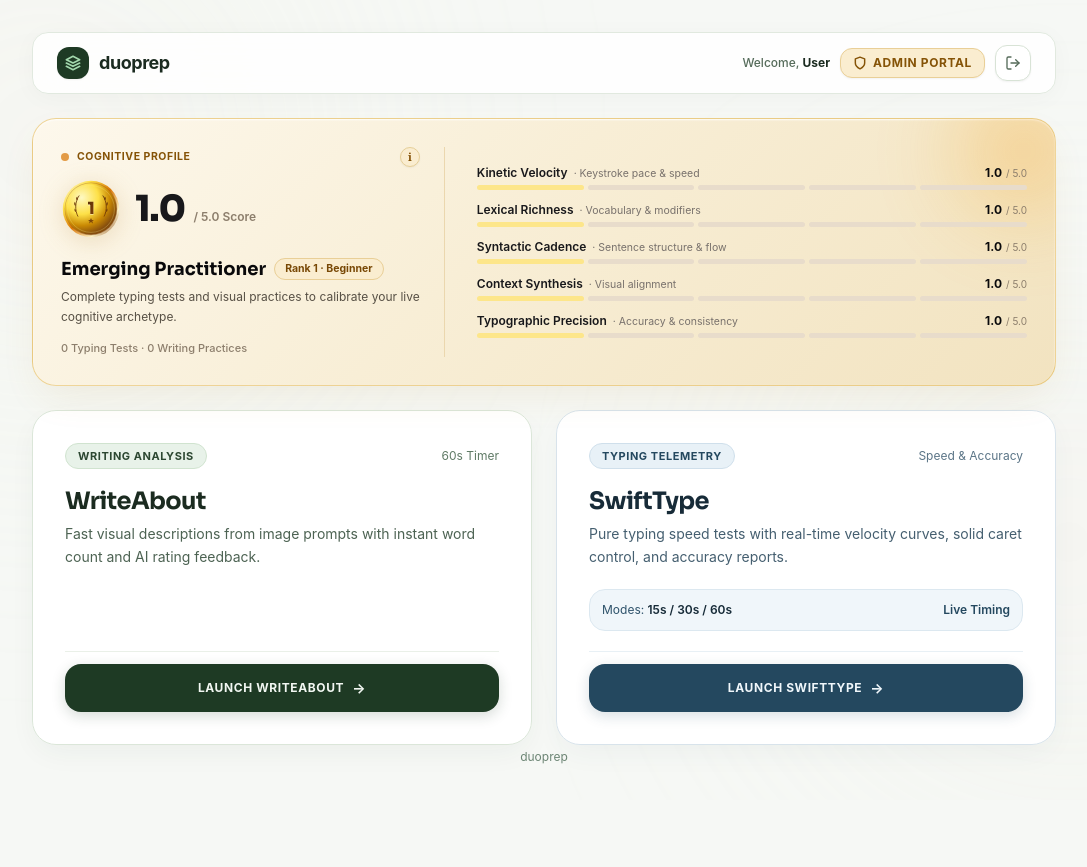
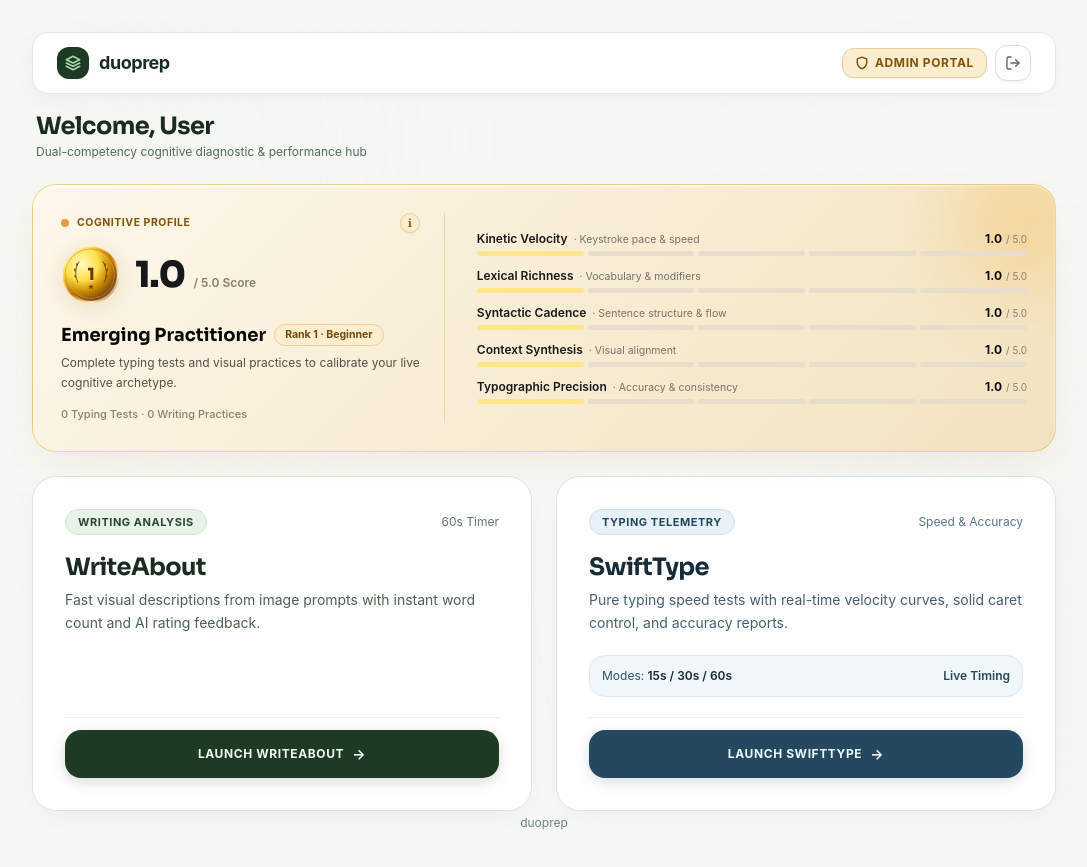
Before and after one commit to ahmad-beyond-limits/WriteAbout, a Next.js app in the folder apps/web/: page /hub in a window 1280 px wide. Shown: the whole page, without its empty margins (96-1183 px from the left). Before the commit the page ends 801 px from the top, so only its background shows below. Built offline with nearby package versions, Linux system fonts and the light colour scheme; no server answers; sample sign-in values are in the browser's storage; a web font is replaced by a local one.

Commit message:
fix: relocate user greeting from inside nav bar to right after nav bar across all pages

```diff
--- a/apps/web/src/app/admin/page.tsx
+++ b/apps/web/src/app/admin/page.tsx
@@ -287,9 +287,6 @@ export default function AdminPortalPage() {
           </div>
 
           <div className="flex items-center gap-3">
-            <span className="text-xs text-[#556b5a] font-medium hidden md:inline">
-              Welcome, Administrator <strong className="text-[#1b2b20]">{currentUser?.lastName || currentUser?.username}</strong>
-            </span>
             <Link
               href="/hub"
               className="px-3.5 py-1.5 rounded-full bg-white border border-[#d8e3d6] hover:bg-[#edf4ed] text-[#2c4731] text-xs font-semibold tracking-wider transition-all shadow-xs flex items-center gap-1.5"
@@ -316,6 +313,26 @@ export default function AdminPortalPage() {
             </button>
           </div>
         </header>
+
+        {/* ── Admin Greeting Just After Nav Bar ── */}
+        <div className="flex flex-col sm:flex-row sm:items-center justify-between gap-1 px-1 -mt-1 sm:-mt-2">
+          <div>
+            <h1 className="text-xl sm:text-2xl font-bold tracking-tight text-[#1b2b20] font-['Sora',sans-serif]">
+              Welcome, Administrator {(() => {
+                const target = currentUser?.lastName || currentUser?.username;
+                if (target && target.trim()) {
+                  const parts = target.trim().split(/\s+/);
+                  const last = parts[parts.length - 1];
+                  return last.charAt(0).toUpperCase() + last.slice(1);
+                }
+                return 'Admin';
+              })()}
+            </h1>
+            <p className="text-xs text-[#556b5a] mt-0.5">
+              Platform user directory, security permissions, and telemetry monitoring
+            </p>
+          </div>
+        </div>
 
         {/* ── Metric Summary Cards ── */}
         <section className="grid grid-cols-2 lg:grid-cols-4 gap-3 sm:gap-4">
--- a/apps/web/src/app/hub/page.tsx
+++ b/apps/web/src/app/hub/page.tsx
@@ -337,11 +337,7 @@ export default function HubPage() {
             </span>
           </Link>
 
-          <div className="flex items-center gap-2 sm:gap-2.5">
-            <span className="text-xs text-[#556b5a] font-medium hidden sm:inline">
-              Welcome, <strong className="text-[#1b2b20]">{user?.lastName || user?.username}</strong>
-            </span>
-
+          <div className="flex items-center gap-2">
             {(user?.role === 'admin' || user?.username?.toLowerCase() === 'muhammad ahmad') && (
               <Link
                 href="/admin"
@@ -367,6 +363,26 @@ export default function HubPage() {
             </button>
           </div>
         </header>
+
+        {/* ── User Greeting Just After Nav Bar ── */}
+        <div className="flex flex-col sm:flex-row sm:items-center justify-between gap-1 px-1 -mt-1 sm:-mt-2">
+          <div>
+            <h1 className="text-xl sm:text-2xl font-bold tracking-tight text-[#1b2b20] font-['Sora',sans-serif]">
+              Welcome, {(() => {
+                if (user?.lastName && user.lastName.trim()) return user.lastName.trim();
+                if (user?.username) {
+                  const parts = user.username.trim().split(/\s+/);
+                  const last = parts[parts.length - 1];
+                  return last.charAt(0).toUpperCase() + last.slice(1);
+                }
+                return 'Member';
+              })()}
+            </h1>
+            <p className="text-xs text-[#556b5a] mt-0.5">
+              Dual-competency cognitive diagnostic & performance hub
+            </p>
+          </div>
+        </div>
 
         {/* ── Premium Golden-Obsidian Cognitive Ranking Card ── */}
         <section
--- a/apps/web/src/app/page.tsx
+++ b/apps/web/src/app/page.tsx
@@ -74,10 +74,7 @@ export default function LandingPage() {
             </Link>
             <span className="hidden md:block w-px h-3.5 bg-[#dbe5da]" />
             {user ? (
-              <div className="flex items-center gap-2 sm:gap-3">
-                <span className="text-xs text-[#556b5a] font-medium hidden lg:inline">
-                  Welcome, <strong className="text-[#1b2b20]">{user.lastName || user.username}</strong>
-                </span>
+              <div className="flex items-center gap-2">
                 {(user.role === 'admin' || user.username?.toLowerCase() === 'muhammad ahmad') && (
                   <Link
                     href="/admin"
--- a/apps/web/src/app/swifttype/page.tsx
+++ b/apps/web/src/app/swifttype/page.tsx
@@ -157,11 +157,6 @@ function SwiftTypeDashboard({
           </div>
 
           <div className="flex items-center gap-3">
-            {userLastName && (
-              <span className="text-xs text-[#556b5a] font-medium hidden sm:inline">
-                Welcome, <strong className="text-[#1b2b20]">{userLastName}</strong>
-              </span>
-            )}
             <button
               onClick={onStartTest}
               className="px-5 py-2 rounded-2xl bg-[#1e3a24] hover:bg-[#162d1c] text-[#f2f7f2] text-xs font-bold uppercase tracking-wider transition-all shadow-[0_4px_14px_rgba(30,58,36,0.18)] flex items-center gap-2 cursor-pointer"
@@ -171,6 +166,25 @@ function SwiftTypeDashboard({
             </button>
           </div>
         </header>
+
+        {/* ── User Greeting Just After Nav Bar ── */}
+        <div className="flex flex-col sm:flex-row sm:items-center justify-between gap-1 px-1 -mt-1 sm:-mt-2">
+          <div>
+            <h1 className="text-xl sm:text-2xl font-bold tracking-tight text-[#0f172a] font-['Sora',sans-serif]">
+              Welcome, {(() => {
+                if (userLastName && userLastName.trim()) {
+                  const parts = userLastName.trim().split(/\s+/);
+                  const last = parts[parts.length - 1];
+                  return last.charAt(0).toUpperCase() + last.slice(1);
+                }
+                return 'Typist';
+              })()}
+            </h1>
+            <p className="text-xs text-[#64748b] mt-0.5">
+              SwiftType Real-Time Kinetic Typing & Velocity Analytics
+            </p>
+          </div>
+        </div>
 
         {/* ── Key Telemetry Cards (6 Diagnostic Modules) ── */}
         <div className="grid grid-cols-2 md:grid-cols-3 lg:grid-cols-6 gap-3.5">
--- a/apps/web/src/app/write-about/page.tsx
+++ b/apps/web/src/app/write-about/page.tsx
@@ -150,11 +150,6 @@ function InsightsScreen({
           </div>
         </div>
         <div style={{ display: 'flex', gap: '0.85rem', alignItems: 'center' }}>
-          {(lastName || username) && (
-            <span style={{ fontSize: '13px', color: '#556b5a', fontWeight: 500, marginRight: '4px' }}>
-              Welcome, <strong style={{ color: '#1b2b20' }}>{lastName || username}</strong>
-            </span>
-          )}
           {(role === 'admin' || username?.toLowerCase() === 'muhammad ahmad') && (
             <Link
               href="/admin"
@@ -195,6 +190,27 @@ function InsightsScreen({
       </nav>
 
       <div className="insights-content">
+        {/* ── User Greeting Just After Nav Bar ── */}
+        <div style={{ marginBottom: '1.25rem' }}>
+          <h1 style={{ fontSize: '1.45rem', fontWeight: 700, color: '#1b2b20', margin: 0, fontFamily: "'Sora', sans-serif" }}>
+            Welcome, {(() => {
+              if (lastName && lastName.trim()) {
+                const parts = lastName.trim().split(/\s+/);
+                const last = parts[parts.length - 1];
+                return last.charAt(0).toUpperCase() + last.slice(1);
+              }
+              if (username) {
+                const parts = username.trim().split(/\s+/);
+                const last = parts[parts.length - 1];
+                return last.charAt(0).toUpperCase() + last.slice(1);
+              }
+              return 'Writer';
+            })()}
+          </h1>
+          <p style={{ fontSize: '0.8rem', color: '#556b5a', margin: '0.25rem 0 0 0' }}>
+            WriteAbout Real-Time Dual-Process Evaluation & Lexical Analytics
+          </p>
+        </div>
         {/* Master Asymmetric Editorial Grid: Writing Velocity on Left, 3 Analytics Instruments on Right */}
         <div className="insights-dashboard-grid">
           {/* Left Column: Feature Hero Velocity Card (Full Height) */}
```
